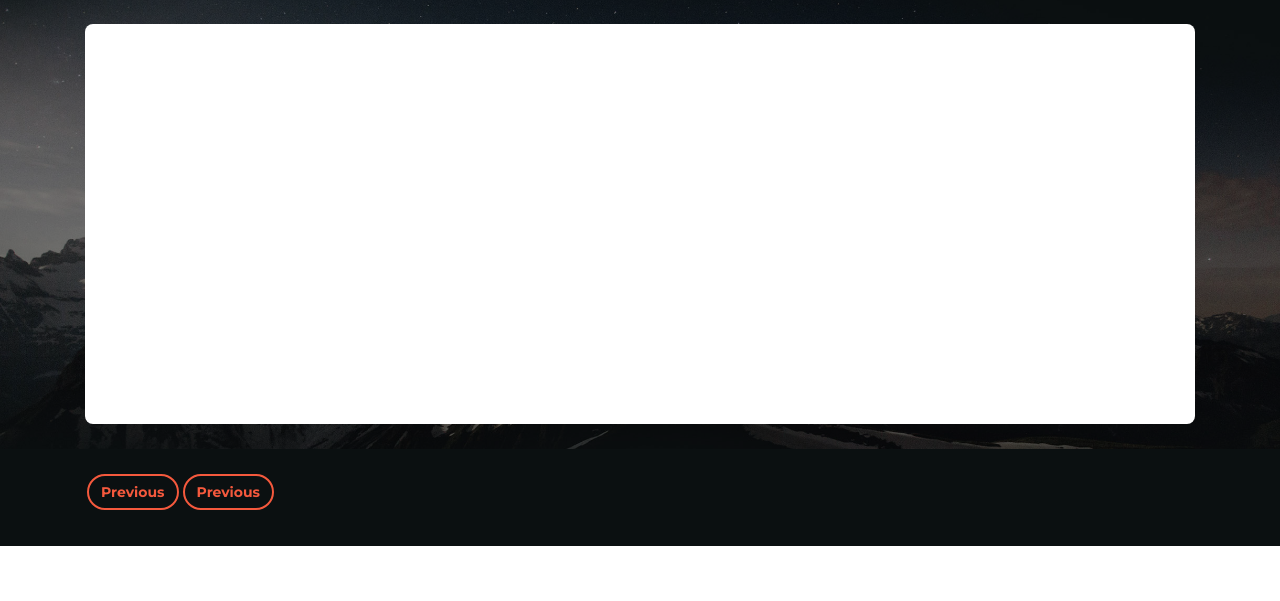
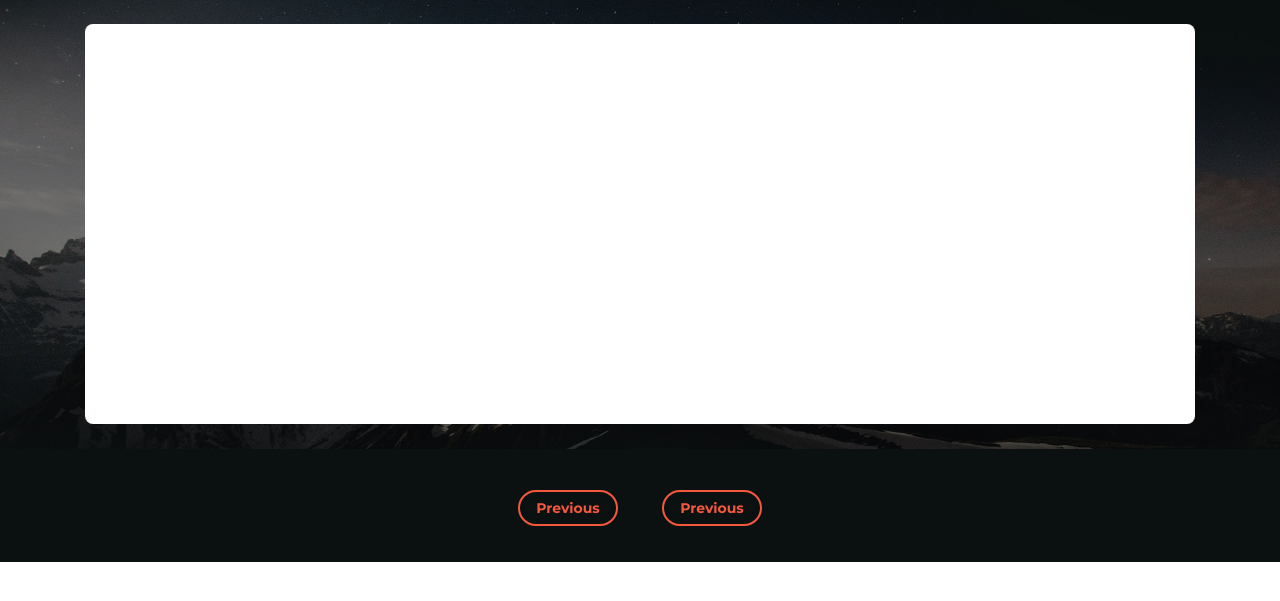
Before and after one commit to darkalghul/comics, a PHP site: page / in a window 1280 px wide. Shown: the part 94-695 px from the top of the page. Run offline with PHP 8.4, Linux system fonts and the light colour scheme; data that the repository does not hold is empty; some libraries are stand-ins or nearby versions.

Commit message:
styling wizard ready

```diff
--- a/assets/css/demo.css
+++ b/assets/css/demo.css
@@ -21,3 +21,16 @@
     cursor: default;
     pointer-events: none;
 }
+
+.pagination {
+	justify-content: center;
+	margin-top: 1rem;
+}
+
+.pagination li {
+	padding: 0 20px;
+}
+
+.pagination > .page-item > .page-link, .pagination > .page-item > span, .pagination > .page-item:first-child > .page-link, .pagination > .page-item:first-child > span, .pagination > .page-item:last-child > .page-link, .pagination > .page-item:last-child > span {
+	width: 100px;
+}
```
